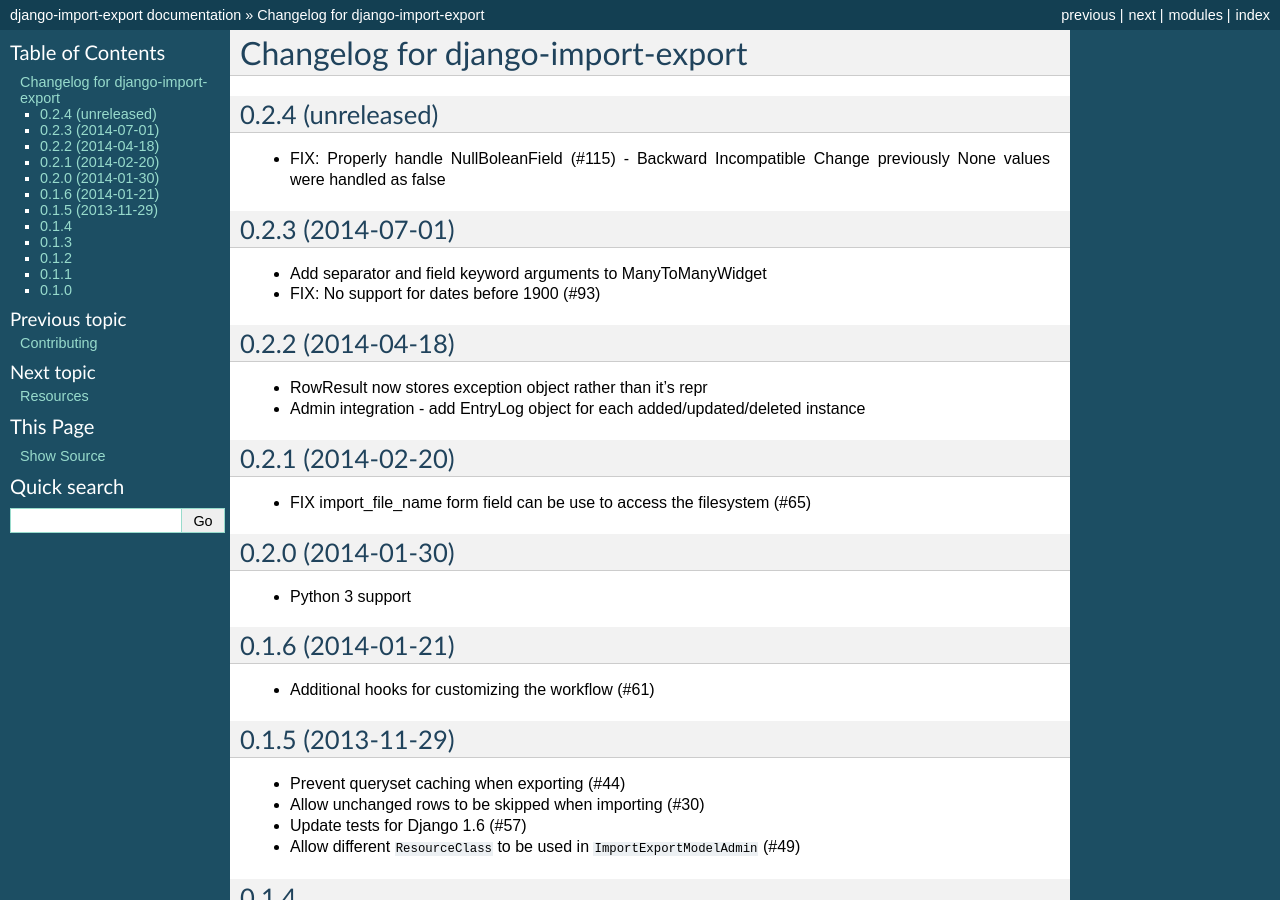
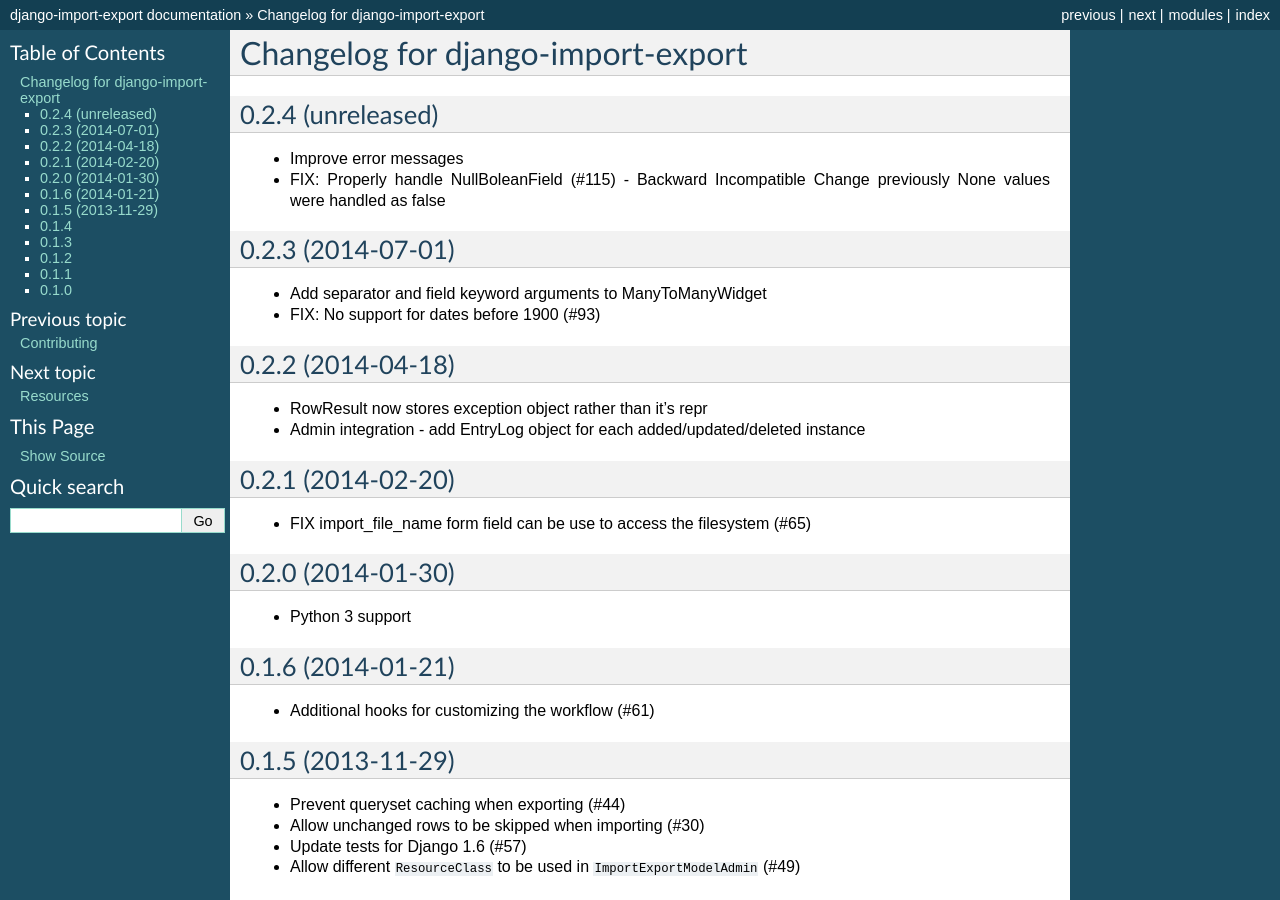
Before and after one commit to django-import-export/django-import-export, a Sphinx documentation site: the page built from docs/changelog.rst, in a window 1280 px wide and 900 px high. Built offline with Sphinx 7.4.7, drawn with Linux system fonts in a browser that asks for light colours; the version number could not be read and is left out.

Commit message:
Update changelog.rst

```diff
--- a/docs/changelog.rst
+++ b/docs/changelog.rst
@@ -3,6 +3,8 @@
 
 0.2.4 (unreleased)
 ------------------
+
+- Improve error messages
 
 - FIX: Properly handle NullBoleanField (#115) - Backward Incompatible Change
   previously None values were handled as false
```
